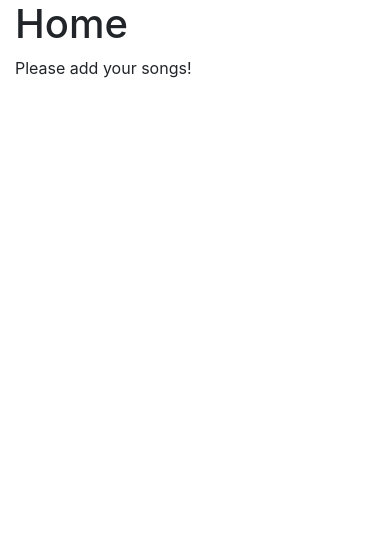
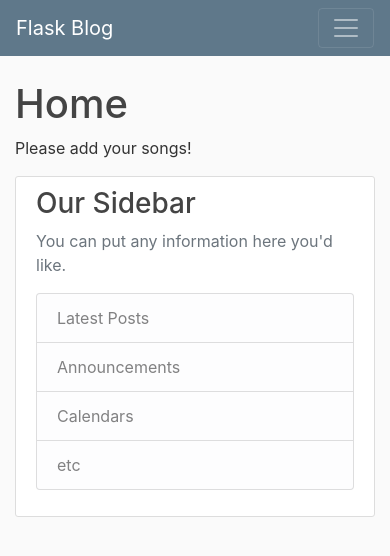
Before and after one commit to LSanten/MixBase, a Flask app: page / in a window 390 px wide. Shown: the top 556 px of the page. Run offline with Flask 2, Linux system fonts and the light colour scheme; parts of the project's set-up code (start-up, migrations or seed data) failed here and were passed over; some libraries are stand-ins or nearby versions.

Commit message:
integrate bootstrap and basic css

```diff
--- /dev/null
+++ b/static/main.css
@@ -0,0 +1,80 @@
+body {
+  background: #fafafa;
+  color: #333333;
+  margin-top: 5rem;
+}
+
+h1, h2, h3, h4, h5, h6 {
+  color: #444444;
+}
+
+.bg-steel {
+  background-color: #5f788a;
+}
+
+.site-header .navbar-nav .nav-link {
+  color: #cbd5db;
+}
+
+.site-header .navbar-nav .nav-link:hover {
+  color: #ffffff;
+}
+
+.site-header .navbar-nav .nav-link.active {
+  font-weight: 500;
+}
+
+.content-section {
+  background: #ffffff;
+  padding: 10px 20px;
+  border: 1px solid #dddddd;
+  border-radius: 3px;
+  margin-bottom: 20px;
+}
+
+.article-title {
+  color: #444444;
+}
+
+a.article-title:hover {
+  color: #428bca;
+  text-decoration: none;
+}
+
+.article-content {
+  white-space: pre-line;
+}
+
+.article-img {
+  height: 65px;
+  width: 65px;
+  margin-right: 16px;
+}
+
+.article-metadata {
+  padding-bottom: 1px;
+  margin-bottom: 4px;
+  border-bottom: 1px solid #e3e3e3
+}
+
+.article-metadata a:hover {
+  color: #333;
+  text-decoration: none;
+}
+
+.article-svg {
+  width: 25px;
+  height: 25px;
+  vertical-align: middle;
+}
+
+.account-img {
+  height: 125px;
+  width: 125px;
+  margin-right: 20px;
+  margin-bottom: 16px;
+}
+
+.account-heading {
+  font-size: 2.5rem;
+}
--- a/templates/layout.html
+++ b/templates/layout.html
@@ -8,6 +8,8 @@
   <!-- Bootstrap CSS -->
   <link rel="stylesheet" href="https://stackpath.bootstrapcdn.com/bootstrap/4.3.1/css/bootstrap.min.css" integrity="sha384-ggOyR0iXCbMQv3Xipma34MD+dH/1fQ784/j6cY/iJTQUOhcWr7x9JvoRxT2MZw1T" crossorigin="anonymous">
 
+  <link rel="stylesheet" type="text/css" href="{{ url_for('static', filename='main.css') }}">
+
   <!-- if argument title is passed in webapp_run.py, it will be used as title in browser -->
   {% if title %}
     <title>MixBase - {{ title }}</title>
@@ -17,10 +19,47 @@
 
 </head>
 <body>
-  <div class="container">
-    <!-- For html inheritance -->
-    {% block content %}{% endblock %}
-  </div>
+  <header class="site-header">
+      <nav class="navbar navbar-expand-md navbar-dark bg-steel fixed-top">
+        <div class="container">
+          <a class="navbar-brand mr-4" href="/">Flask Blog</a>
+          <button class="navbar-toggler" type="button" data-toggle="collapse" data-target="#navbarToggle" aria-controls="navbarToggle" aria-expanded="false" aria-label="Toggle navigation">
+            <span class="navbar-toggler-icon"></span>
+          </button>
+          <div class="collapse navbar-collapse" id="navbarToggle">
+            <div class="navbar-nav mr-auto">
+              <a class="nav-item nav-link" href="/">Home</a>
+              <a class="nav-item nav-link" href="/about">About</a>
+            </div>
+            <!-- Navbar Right Side -->
+            <div class="navbar-nav">
+              <a class="nav-item nav-link" href="/login">Login</a>
+              <a class="nav-item nav-link" href="/register">Register</a>
+            </div>
+          </div>
+        </div>
+      </nav>
+    </header>
+    <main role="main" class="container">
+        <div class="row">
+          <div class="col-md-8">
+            {% block content %}{% endblock %}
+          </div>
+          <div class="col-md-4">
+            <div class="content-section">
+              <h3>Our Sidebar</h3>
+              <p class='text-muted'>You can put any information here you'd like.
+                <ul class="list-group">
+                  <li class="list-group-item list-group-item-light">Latest Posts</li>
+                  <li class="list-group-item list-group-item-light">Announcements</li>
+                  <li class="list-group-item list-group-item-light">Calendars</li>
+                  <li class="list-group-item list-group-item-light">etc</li>
+                </ul>
+              </p>
+            </div>
+          </div>
+        </div>
+      </main>
 
 
   <!-- Optional JavaScript -->
--- a/webapp_run.py
+++ b/webapp_run.py
@@ -7,8 +7,7 @@ Please set the debug_mode to 0 for "off" and 1 for "on".
 To STOP server: hit ctrl+c terminal.
 """
 
-from flask import Flask
-from flask import render_template # to render HTML
+from flask import Flask, render_template, url_for
 app = Flask(__name__)
 
 @app.route('/') #'/' tells us that it's the index of a page | access via  http://127.0.0.1:5000/
```
